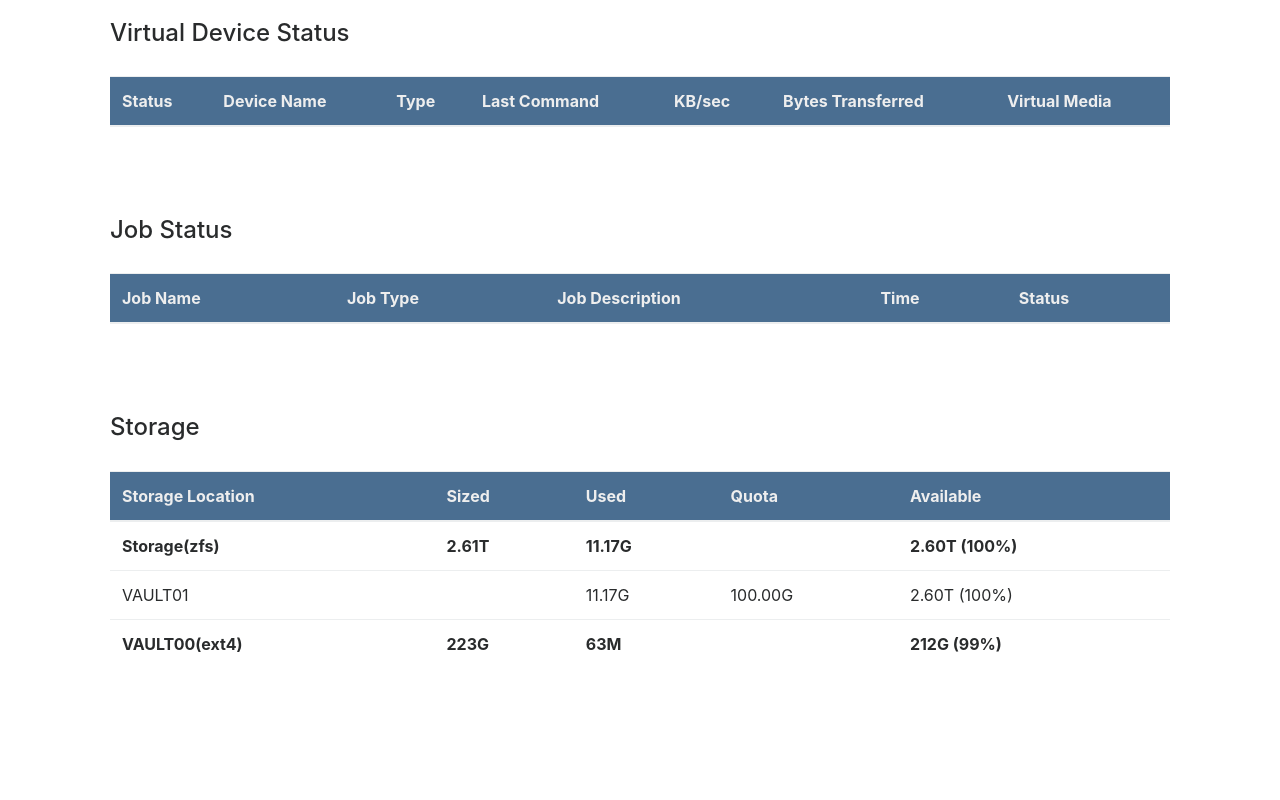
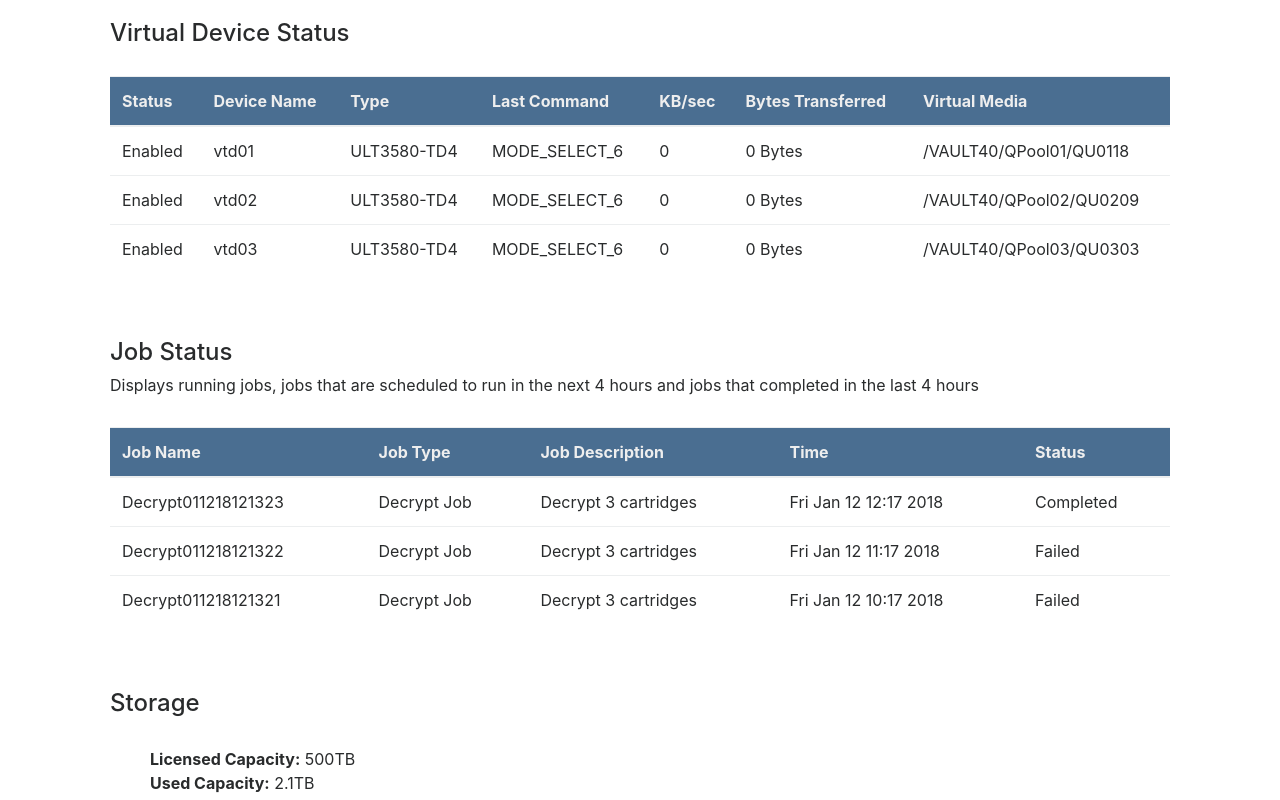
Before and after one commit to iguigui/SphinxFrontEnd, a website: page index.html in a window 1280 px wide. Shown: the part 440-1240 px from the top of the page. Before the commit the page ends 1144 px from the top, so only its background shows below. Drawn offline with nearby package versions, Linux system fonts and the light colour scheme; no server answers.

Commit message:
fixes design

```diff
--- a/index.html
+++ b/index.html
@@ -111,12 +111,11 @@
             <ul id="applianceInfos" style="list-style-type:none">
             </ul>
           </div>
-        </div class="dashboard-element">
+        </div>
       </div>
       <div class="col-md-6">
         <div class="dashboard-element">
         <h4 class="dashboard-element-title">Services</h4>
-        <div id="services">
           <table class="table">
             <thead class="thead-sphinx">
               <tr>
@@ -132,7 +131,6 @@
             </tbody>
           </table>
         </div>
-        </div class="dashboard-element">
       </div>
     </div>
     <!-- row end -->
@@ -155,26 +153,43 @@
               </thead>
               <tbody>
                 <tr>
-                <td></td>
-                <td></td>
-                <td></td>
-                <td></td>
-                <td></td>
-                <td></td>
-                <td></td>
+                  <td>Enabled</td>
+                  <td>vtd01</td>
+                  <td>ULT3580-TD4</td>
+                  <td>MODE_SELECT_6</td>
+                  <td>0</td>
+                  <td>0 Bytes</td>
+                  <td>/VAULT40/QPool01/QU0118</td>
+                </tr>
+                <tr>
+                  <td>Enabled</td>
+                  <td>vtd02</td>
+                  <td>ULT3580-TD4</td>
+                  <td>MODE_SELECT_6</td>
+                  <td>0</td>
+                  <td>0 Bytes</td>
+                  <td>/VAULT40/QPool02/QU0209</td>
+                </tr>
+                <tr>
+                  <td>Enabled</td>
+                  <td>vtd03</td>
+                  <td>ULT3580-TD4</td>
+                  <td>MODE_SELECT_6</td>
+                  <td>0</td>
+                  <td>0 Bytes</td>
+                  <td>/VAULT40/QPool03/QU0303</td>
                 </tr>
               </tbody>
             </table>
           </div>
-        </div class="dashboard-element">
+        </div>
       </div>
     </div>
     <!-- row end -->
     <div class="row">
       <div class="col-md-12">
         <div class="dashboard-element">
-        <h4 class="dashboard-element-title">Job Status</h4>
-        <div id="services">
+          <h4 class="">Job Status</h4> <p class="dashboard-element-title">Displays running jobs, jobs that are scheduled to run in the next 4 hours and jobs that completed in the last 4 hours</p>
           <table class="table">
             <thead class="thead-sphinx">
               <tr>
@@ -187,16 +202,30 @@
             </thead>
             <tbody>
               <tr>
-                <td></td>
-                <td></td>
-                <td></td>
-                <td></td>
-                <td></td>
+                <td>Decrypt011218121323</td>
+                <td>Decrypt Job</td>
+                <td>Decrypt 3 cartridges</td>
+                <td>Fri Jan 12 12:17 2018</td>
+                <td>Completed</td>
               </tr>
+              <tr>
+                <td>Decrypt011218121322</td>
+                <td>Decrypt Job</td>
+                <td>Decrypt 3 cartridges</td>
+                <td>Fri Jan 12 11:17 2018</td>
+                <td>Failed</td>
+              </tr>
+              <tr>
+                <td>Decrypt011218121321</td>
+                <td>Decrypt Job</td>
+                <td>Decrypt 3 cartridges</td>
+                <td>Fri Jan 12 10:17 2018</td>
+                <td>Failed</td>
+              </tr>
+
             </tbody>
           </table>
         </div>
-        </div class="dashboard-element">
       </div>
     </div>
     <!-- row end -->
@@ -204,7 +233,10 @@
       <div class="col-md-12">
         <div class="dashboard-element">
           <h4 class="dashboard-element-title">Storage</h4>
-        <div id="services">
+          <ul id="applianceInfos" style="list-style-type:none">
+            <li><b>Licensed Capacity:</b> 500TB</li>
+            <li><b>Used Capacity:</b> 2.1TB</li>
+          </ul>
           <table class="table">
             <thead class="thead-sphinx">
               <tr>
@@ -241,7 +273,6 @@
           </table>
         </div>
       </div>
-    </div class="dashboard-element">
     </div>
     <!-- row end -->
 </div>
```
Lines whose indentation alone changed are shown as unchanged.
